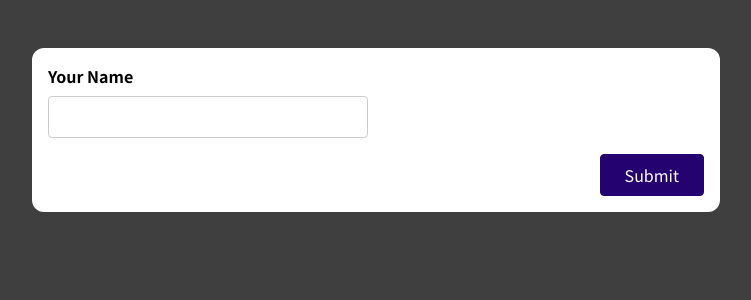
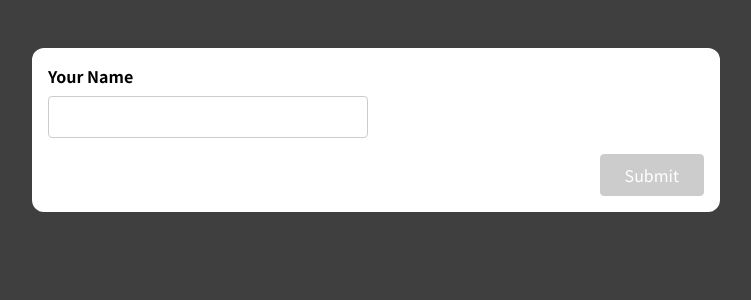
Before and after one commit to bernardoblasquez/react-forms-udemy, a React (Create React App) app in the folder app/: page / in a window 1280 px wide. Shown: the top 300 px of the page, without its empty margins (264-1015 px from the left). Built offline with nearby package versions, Linux system fonts and the light colour scheme.

Commit message:
style: estilização do estado disable do botão

```diff
--- a/app/src/index.css
+++ b/app/src/index.css
@@ -79,6 +79,11 @@ button:active {
   border-color: #33059e;
 }
 
+button:disabled{
+  background-color: #cccccc;
+  border-color: #cccccc;
+}
+
 .form-actions {
   text-align: right;
 }
```
